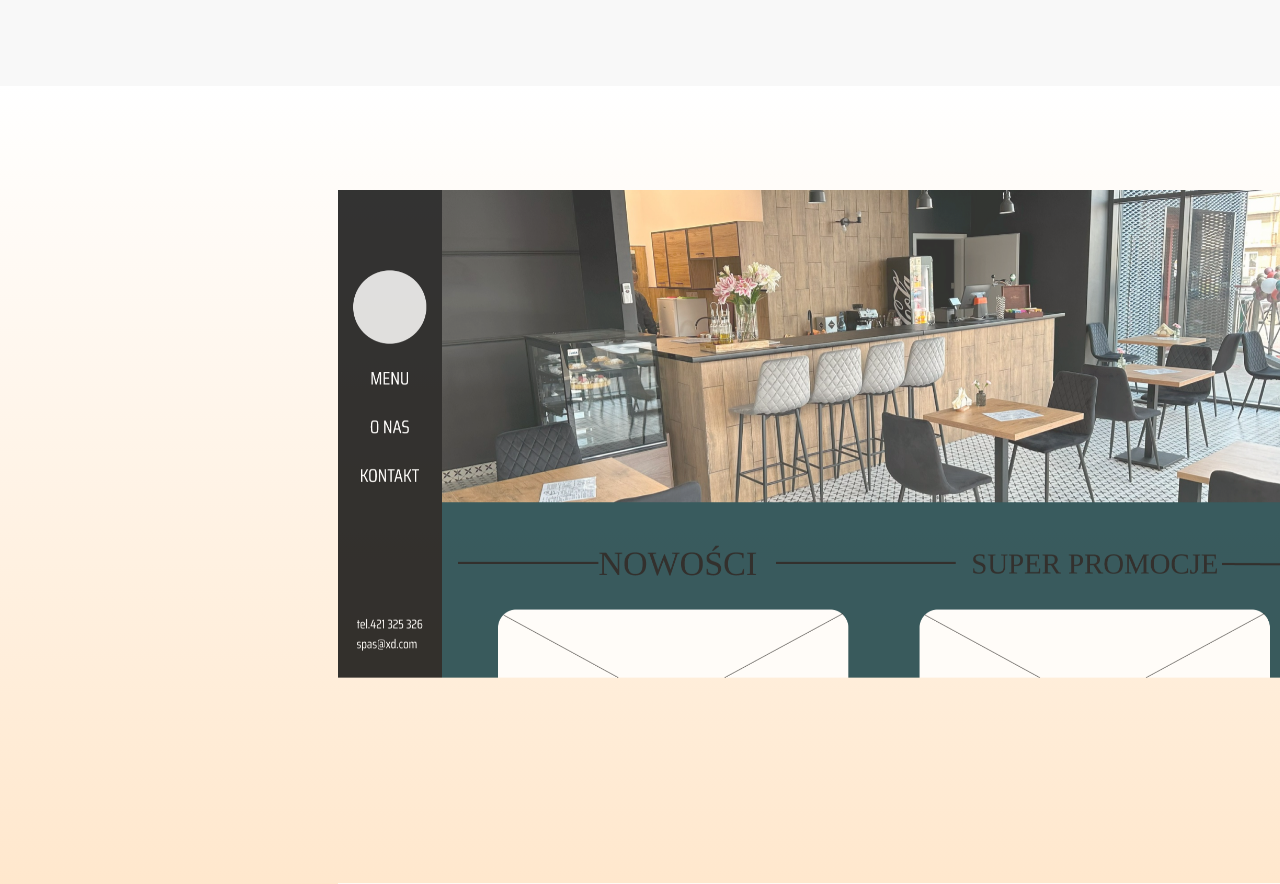
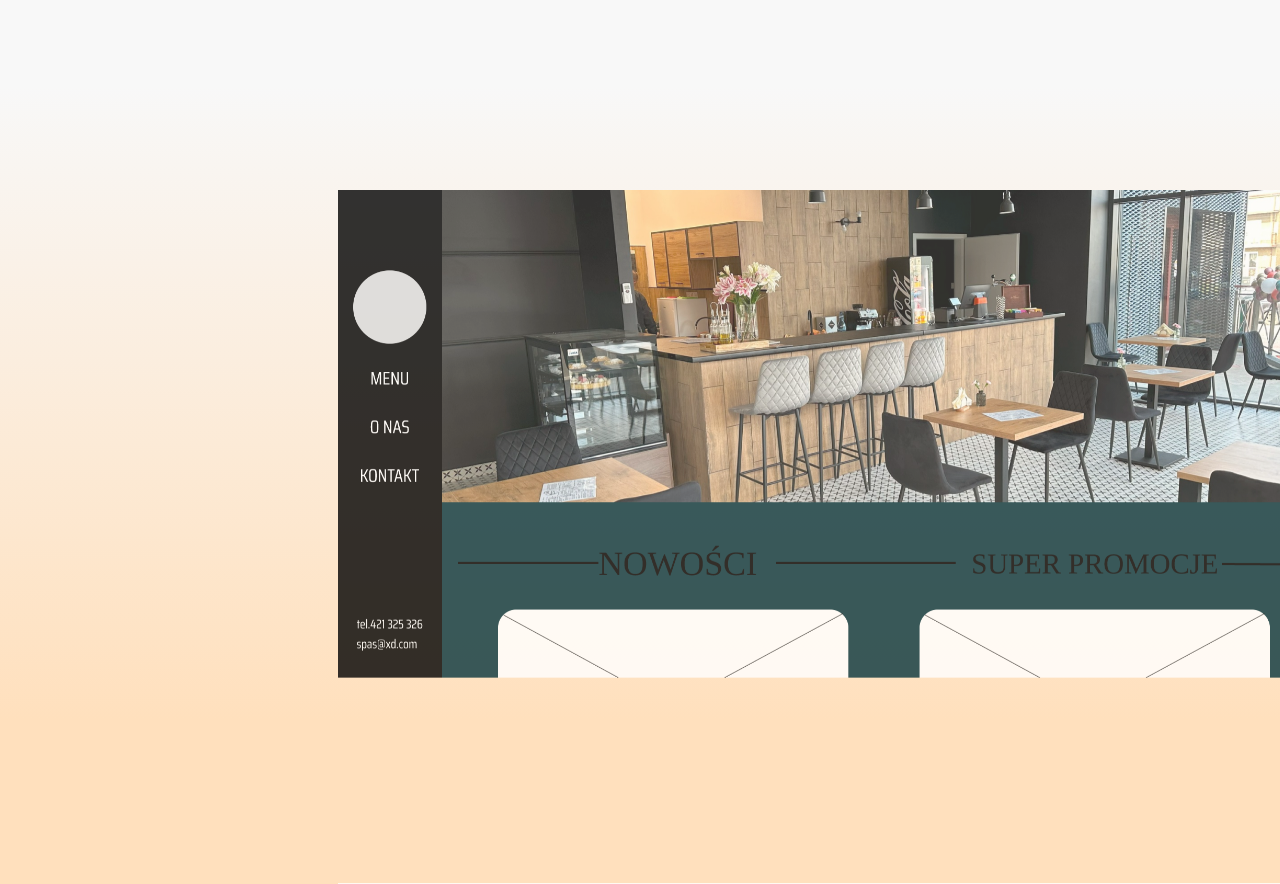
Before and after one commit to Szabson123/CompanyPage, a Django app: page /projekty in a window 1280 px wide; the page is wider, and only the part inside the window is pictured. Shown: the part 769-1653 px from the top of that part. Run offline with Django 5.2, Linux system fonts and the light colour scheme; some web fonts are replaced.

Commit message:
projects gradient

```diff
--- a/base/static/base/css/company-projects-page.css
+++ b/base/static/base/css/company-projects-page.css
@@ -154,7 +154,7 @@ body{
     opacity: 0.8;
   }
 .projects-section{
-    background: linear-gradient(to bottom, #FFFFFF 0%, #FFE0BD 50%, #FFFFFF 100%);
+    background: linear-gradient(to bottom, #F8F8F8 0%, #FFE0BD 30%, #FFE0BD 50%, #FFE0BD 80%, #F8F8F8 100%);
 
   }
 @media (max-width: 1210px) {
```
